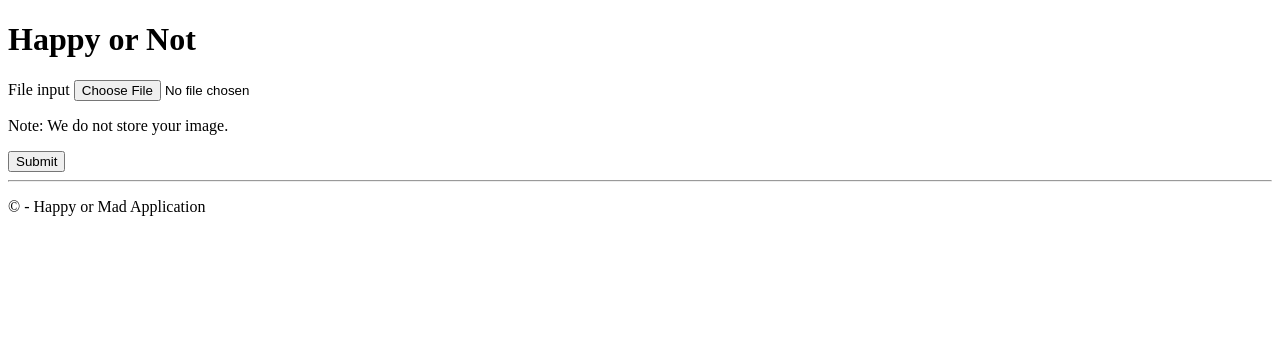
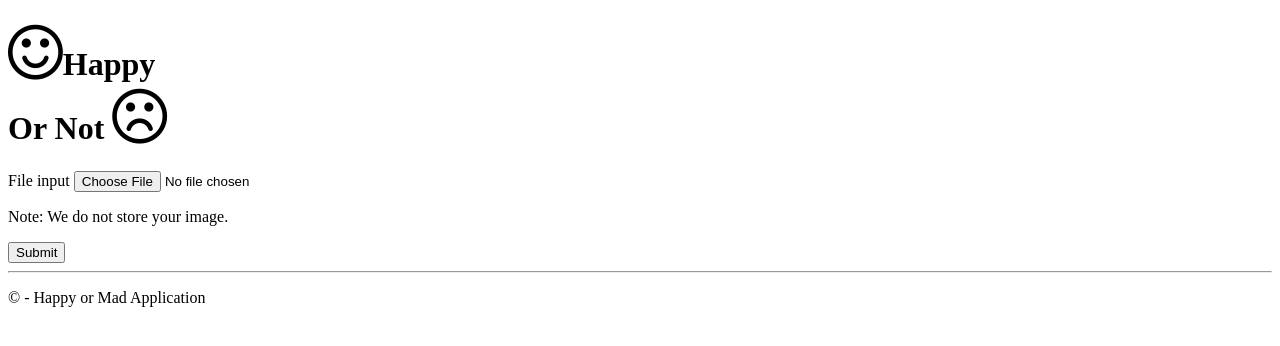
Before and after one commit to jsturtevant/happy-image-tester-django, a Django app: template app/templates/app/index.html in a window 1280 px wide. Shown: the top 346 px of the page. Run offline with Django 3.2, Linux system fonts and the light colour scheme; the template is opened without the code that fills it, so the values that code supplies are empty.

Commit message:
Add icons and html hooks for styling

```diff
--- a/app/templates/app/layout.html
+++ b/app/templates/app/layout.html
@@ -10,10 +10,14 @@
 </head>
 
 <body>
-
+  <div class="container">
     <header>
             <h1>
-                Happy or Not
+                  <span class="happy"><i class="fa fa-smile-o fa-2x"></i>Happy</span>
+                  <br/>
+                  <span class="or">Or </span>
+                  <span class="not">Not </span>
+                  <i class="fa fa-frown-o fa-2x"></i>
             </h1>
     </header>
 
@@ -27,7 +31,7 @@
     <footer>
         <p>&copy; {{ year }} - Happy or Mad Application</p>
     </footer>
-
+  </div>
     {% block scripts %}{% endblock %}
 
 </body>
```
